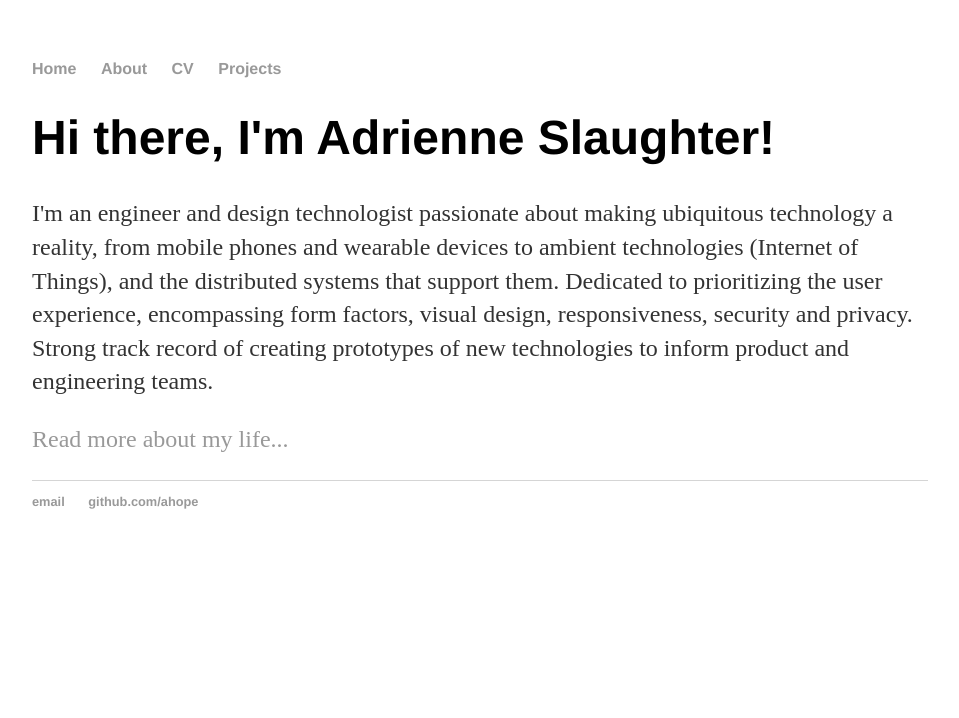
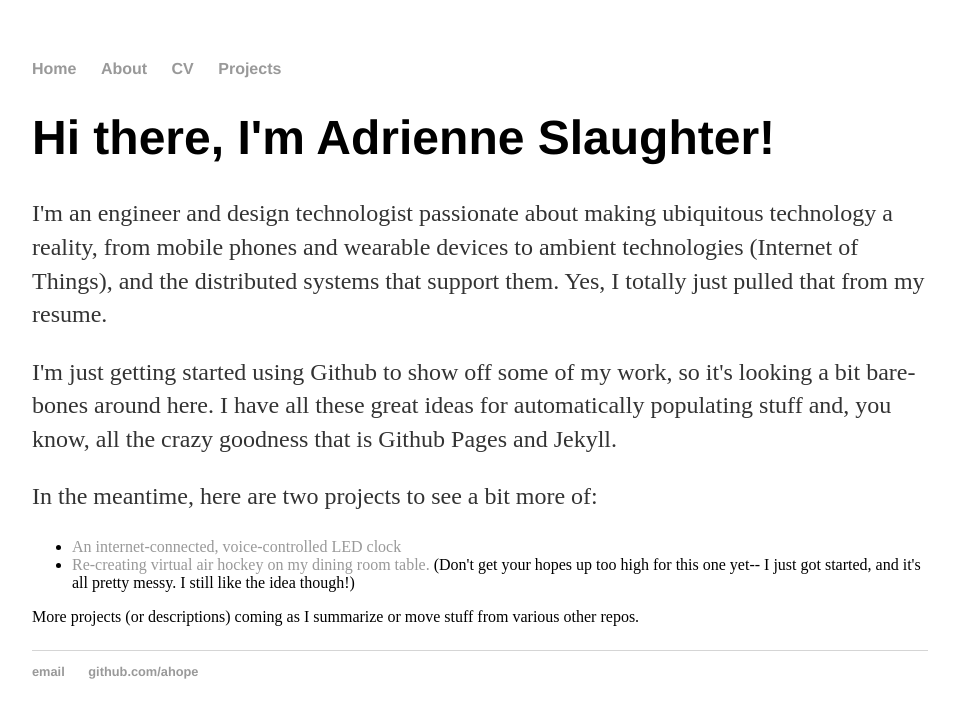
Before and after one commit to ahope/ahope.github.io, a Jekyll site: the page built from index.html, in a window 1280 px wide. Shown: the top 718 px of the page, without its empty margins (160-1119 px from the left). Built offline with Jekyll 4.4.1, drawn with Linux system fonts in a browser that asks for light colours.

Commit message:
Update index.html

```diff
--- a/index.html
+++ b/index.html
@@ -1,17 +1,26 @@
 ---
 layout: default
-title: Adrienne Slaughter, Not-So Horrible Cop
+title: Adrienne Slaughter, Research Engineer
 ---
 <div class="blurb">
 	<h1>Hi there, I'm Adrienne Slaughter!</h1>
-<P>I'm an engineer and design technologist passionate about making ubiquitous technology a reality, from mobile phones and wearable devices
-	to ambient technologies (Internet of Things), and the distributed systems that support them. Dedicated to prioritizing the
-	user experience, encompassing form factors, visual design, responsiveness, security and privacy.
-	Strong track record of creating prototypes of new technologies to inform product and engineering teams.
+	<P>
+		I'm an engineer and design technologist passionate about making ubiquitous technology a reality, from mobile phones and wearable devices
+	to ambient technologies (Internet of Things), and the distributed systems that support them. Yes, I totally just pulled that from my resume.
+	</P>
+
+<P>I'm just getting started using Github to show off some of my work, so it's looking a bit bare-bones around here. I have all these great ideas for
+	automatically populating stuff and, you know, all the crazy goodness that is Github Pages and Jekyll.
 </P>
 
 <P>
-	<a href="/about">Read more about my life...</a>
+	In the meantime, here are two projects to see a bit more of:
+	<ul>
+		<li><a href="https://github.com/ahope/iot_clock">An internet-connected, voice-controlled LED clock</a></li>
+		<li><a href="https://github.com/ahope/fuzzy-octo-robot">Re-creating virtual air hockey on my dining room table.</a> (Don't get your
+			hopes up too high for this one yet-- I just got started, and it's all pretty messy. I still like the idea though!)</li>
+	</ul>
+	More projects (or descriptions) coming as I summarize or move stuff from various other repos.
 </p>
 
 </div><!-- /.blurb -->
```
